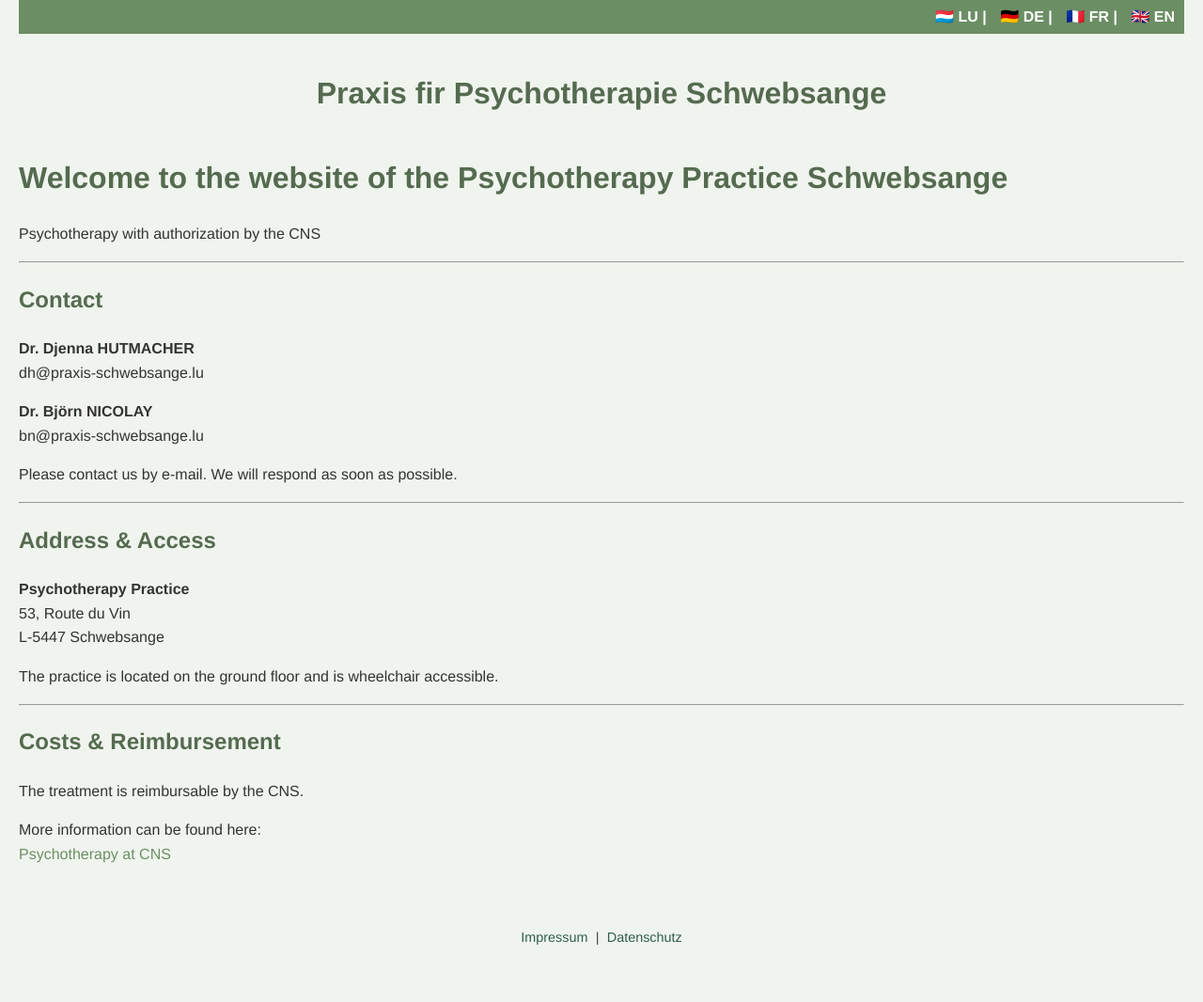
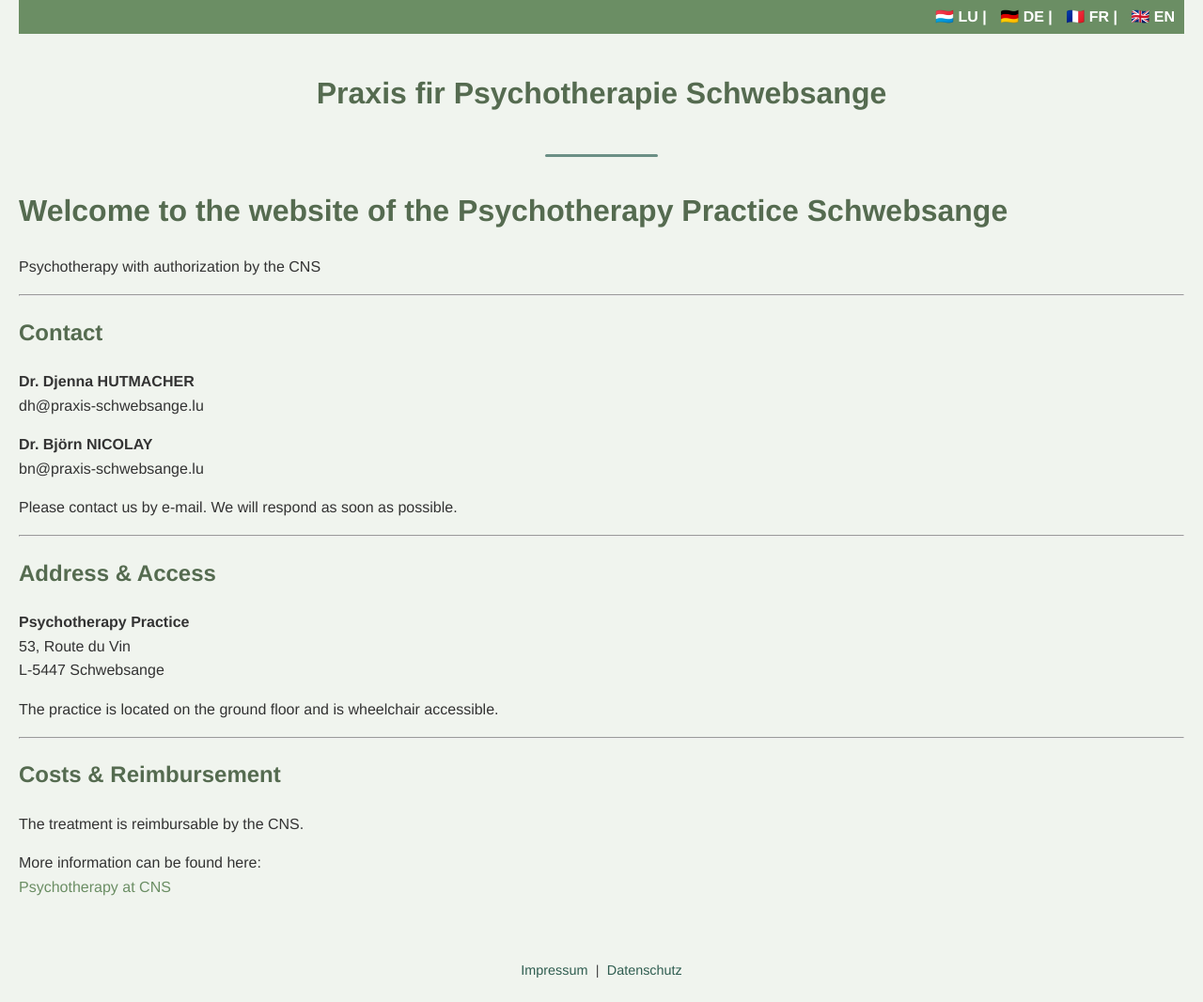
Before and after one commit to bjoernbrightside/praxis-schwebsange, a Jekyll site: the page built from en/index.md, in a window 1280 px wide. Shown: the whole page at 94% size. Built offline with Jekyll 4.4.1, drawn with Linux system fonts in a browser that asks for light colours; our own code applies the rules of GitHub Pages for plain Markdown files; before the commit the page ends 1031 px from its top, so only the background shows below that.

Commit message:
Update custom.css

```diff
--- a/assets/css/custom.css
+++ b/assets/css/custom.css
@@ -84,10 +84,18 @@ a:hover {
   text-decoration: underline;
 }
 
-
 /* Überschrift auf der Seite zentrieren */
 header h1 {
   text-align: center;
   margin-top: 1.2em;
   margin-bottom: 1.2em;
 }
+
+/* Dezente Trennlinie unter der Hauptüberschrift */
+.title-divider {
+  width: 120px;
+  height: 3px;
+  background-color: #6b8f85; /* dunkles Salbeigrün */
+  margin: 0.5em auto 2em auto;
+  border-radius: 2px;
+}
```
